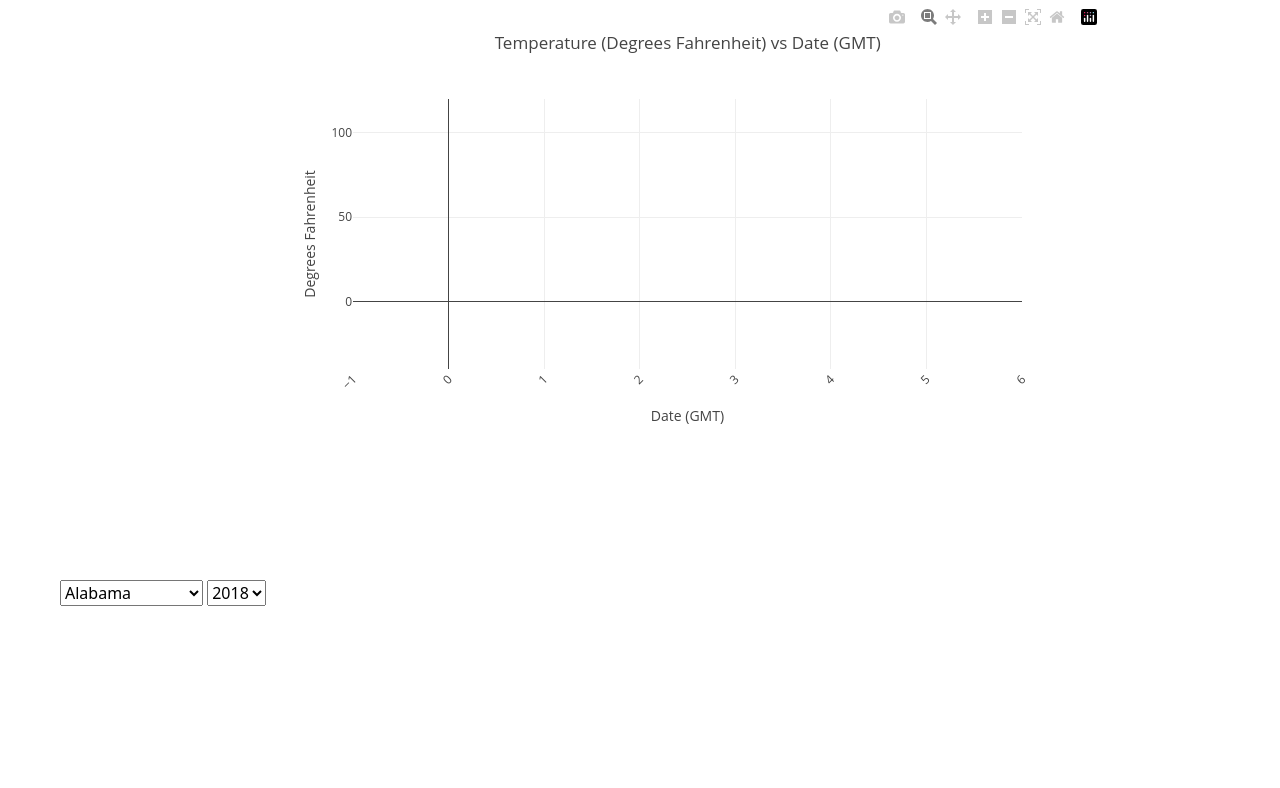
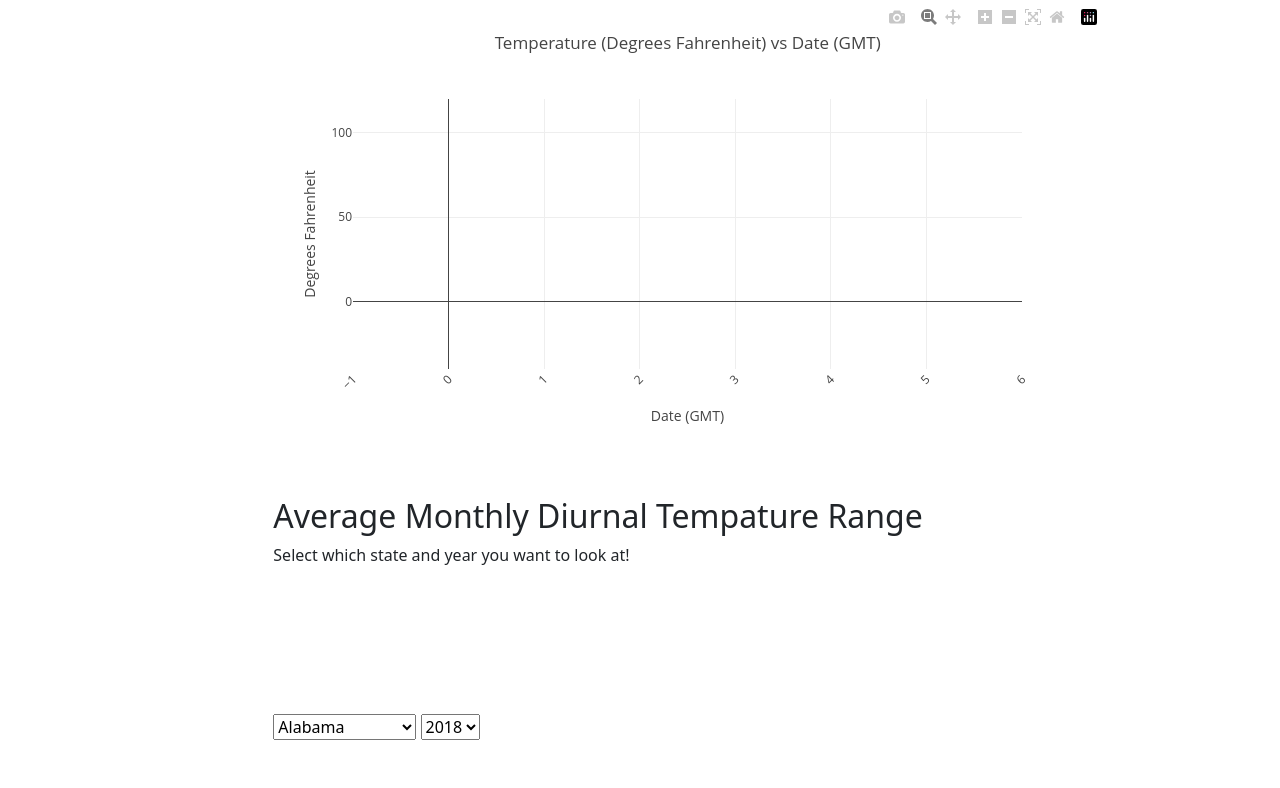
Before and after one commit to Jagjeet/weatherdata-project, a Flask app: page / in a window 1280 px wide; the page is wider, and only the part inside the window is pictured. Shown: the part 614-1402 px from the top of that part. Before the commit the page ends 1220 px from the top of that part, so only its background shows below. Run offline with Flask 2, Linux system fonts and the light colour scheme; data that the repository does not hold is empty; a map, chart or similar area stays blank; some libraries are stand-ins or nearby versions.

Commit message:
Update index.html

```diff
--- a/templates/index.html
+++ b/templates/index.html
@@ -72,8 +72,14 @@
       </div>
       <div class="col-lg-2 col-1">
       </div>
-      <div>
+      <div class="col-lg-8 col-10 container-fluid">
         <section>
+          <br>
+          <br>
+          <header>
+            <h2>Average Monthly Diurnal Tempature Range</h2>
+          </header>
+            <p>Select which state and year you want to look at!</p>
           <!-- dropdowns -->
           <select id="State" onchange="initializeSelector(this.value)">
             <option value="AL">Alabama</option>
```
